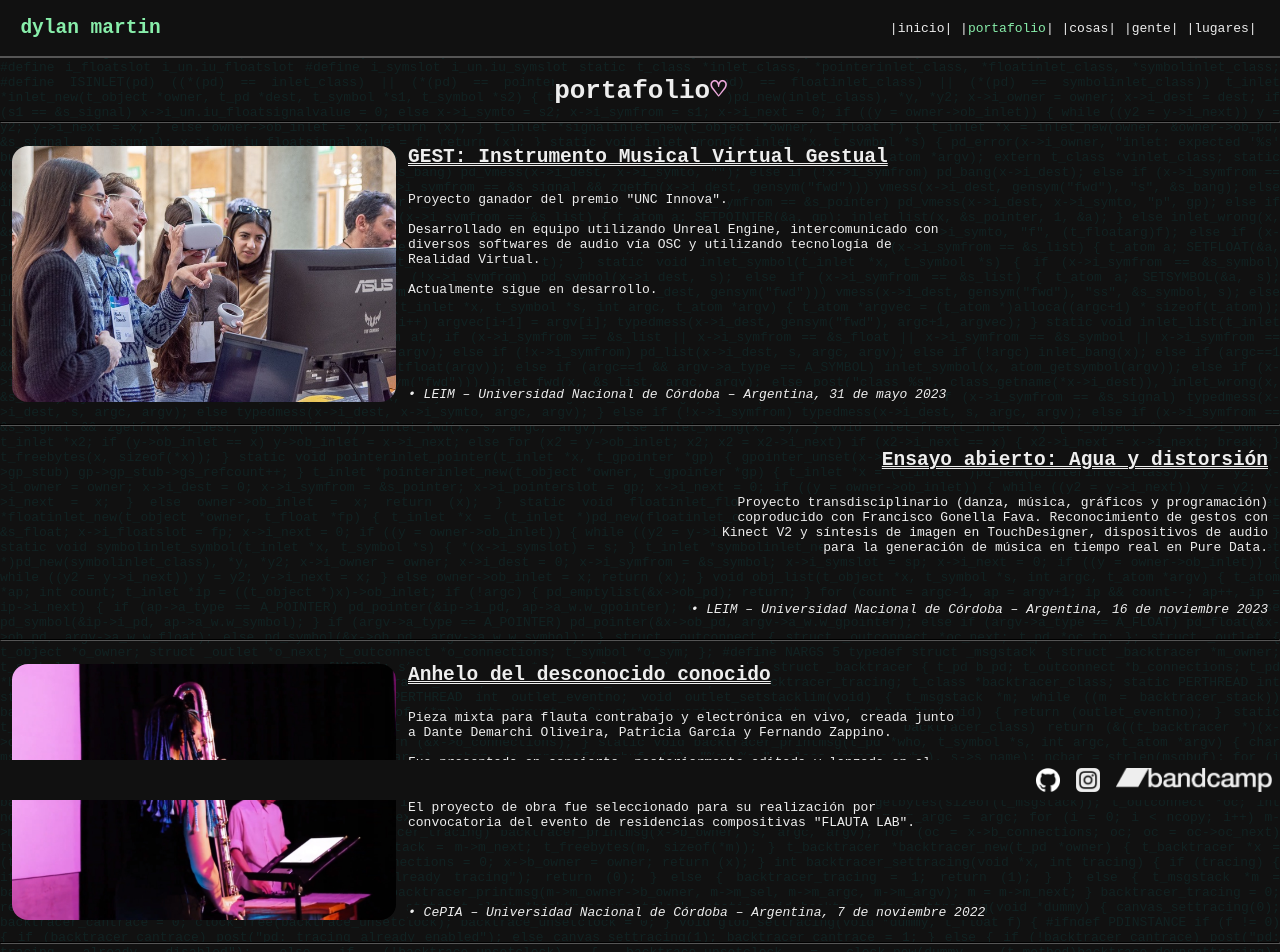
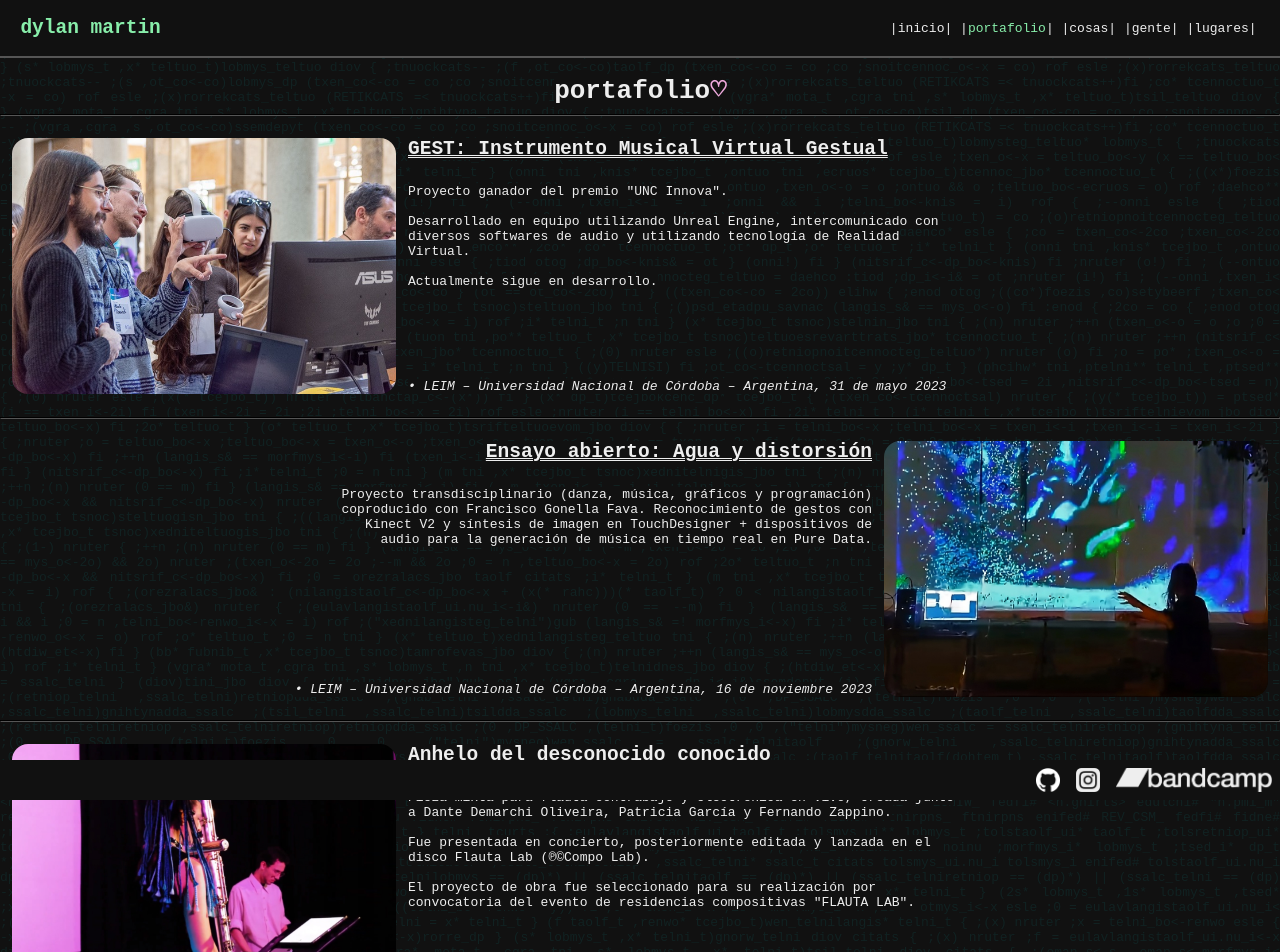
Before and after one commit to martindylan/martindylan.github.io, a React (Create React App) app: page /portafolio in a window 1280 px wide. Shown: the top 952 px of the page. Built offline with nearby package versions, Linux system fonts and the light colour scheme.

Commit message:
feat: portfolio refactor

```diff
--- a/src/Routes/Portafolio/Portafolio.tsx
+++ b/src/Routes/Portafolio/Portafolio.tsx
@@ -6,6 +6,70 @@ import raytone from './img/raytone.jpeg';
 import anhelo from './img/anhelo.jpeg';
 import puredata from './img/puredata.jpeg';
 import presupuesto from './img/presupuesto.jpeg'
+import agua from './img/agua.jpeg';
+
+const list = [
+  {
+    name: `GEST: Instrumento Musical Virtual Gestual`,
+    link: `https://uncinnova.unc.edu.ar/2023/05/09/gest-instrumento-musical-virtual-gestual/`,
+    img: gest,
+    description: [
+      `Proyecto ganador del premio "UNC Innova".`,
+      `Desarrollado en equipo utilizando Unreal Engine, intercomunicado con diversos softwares de audio y utilizando tecnología de Realidad Virtual.`,
+      `Actualmente sigue en desarrollo.`
+    ],
+    foot: `LEIM – Universidad Nacional de Córdoba – Argentina, 31 de mayo 2023`
+  },
+  {
+    name: `Ensayo abierto: Agua y distorsión`,
+    img: agua,
+    description: [
+      `Proyecto transdisciplinario (danza, música, gráficos y programación) coproducido con Francisco Gonella Fava. Reconocimiento de gestos con Kinect V2 y síntesis de imagen en TouchDesigner + dispositivos de audio para la generación de música en tiempo real en Pure Data.`
+    ],
+    foot: `LEIM – Universidad Nacional de Córdoba – Argentina, 16 de noviembre 2023`
+  },
+  {
+    name: `Anhelo del desconocido conocido`,
+    link: `https://youtu.be/Ew8ynAkciSo`,
+    img: anhelo,
+    description: [
+      `Pieza mixta para flauta contrabajo y electrónica en vivo, creada junto a Dante Demarchi Oliveira, Patricia García y Fernando Zappino.`,
+      `Fue presentada en concierto, posteriormente editada y lanzada en el disco Flauta Lab (℗©Compo Lab).`,
+      `El proyecto de obra fue seleccionado para su realización por convocatoria del evento de residencias compositivas "FLAUTA LAB".`
+    ],
+    foot: `CePIA – Universidad Nacional de Córdoba – Argentina, 7 de noviembre 2022`
+  },
+  {
+    name: `Composición Audiovisual en Tiempo Real con RayTone`,
+    link: `https://youtu.be/4WC5qjHF27w`,
+    img: raytone,
+    description: [
+      `Becado por la Universidad de Stanford.`,
+      `Formación y prueba del entorno de programación RayTone, aún en desarrollo, para la composición de piezas audiovisuales utilizando ChucK y shaders HLSL.`,
+      `Se desarrolló una composición durante el período del workshop.`
+    ],
+    foot: `CCRMA – Universidad de Stanford – EE.UU., 21 de julio 2023`
+  },
+  {
+    name: `Publicación de software de audio`,
+    link: `https://github.com/martindylan`,
+    img: puredata,
+    description: [
+      `Diseño e implementación de dispositivos de audio (sintetizadores, efectos, herramientas varias) desarrollados principalmente en Pure Data y publicados bajo licencias FOSS, como parte de mi investigación y educación continua en DSP.`
+    ],
+    foot: `2021 – Presente`
+  },
+  {
+    name: `Paisaje sonoro de las festividades por la coronación de Carlos IV`,
+    link: `https://soundcloud.com/cibertopo/paisaje_sonoro_museo_documento_ascenso_carlos_ivwav/s-VHeI6xv4I6h?si=d1552917e01f4a27b9f7b50a850de0d2&utm_source=clipboard&utm_medium=text&utm_campaign=social_sharing`,
+    img: presupuesto,
+    description: [
+      `Pieza creada junto a Basilio del Boca a partir de una reconstrucción histórica en torno a la celebración de la coronación de Carlos IV en Buenos Aires, a exponerse junto a un documento de la época donde se designa el presupuesto para dichas festividades.`,
+      `Coordinación y asesoramiento general: Clarisa Pedrotti.`
+    ],
+    foot: `Museo Histórico Nacional del Cabildo – Buenos Aires – Argentina, 4 de agosto 2023`
+  },
+]
 
 export default function Cosas() {
   return (
@@ -13,90 +77,21 @@ export default function Cosas() {
       <Title>portafolio</Title>
       <section>
 
-        <hr />
-        <div className='CardLong-container'>
-          <CardLong
-            name='GEST: Instrumento Musical Virtual Gestual'
-            link='https://uncinnova.unc.edu.ar/2023/05/09/gest-instrumento-musical-virtual-gestual/'
-            img={gest}
-            description={[
-              `Proyecto ganador del premio "UNC Innova".`,
-              `Desarrollado en equipo utilizando Unreal Engine, intercomunicado con diversos softwares de audio vía OSC y utilizando tecnología de Realidad Virtual.`,
-              `Actualmente sigue en desarrollo.`
-            ]}
-            foot='LEIM – Universidad Nacional de Córdoba – Argentina, 31 de mayo 2023'
-          />
-        </div>
-
-        <hr />
-        <div className='CardLong-container'>
-          <CardLong
-            right
-            name='Ensayo abierto: Agua y distorsión'
-            description={[
-              `Proyecto transdisciplinario (danza, música, gráficos y programación) coproducido con Francisco Gonella Fava. Reconocimiento de gestos con Kinect V2 y síntesis de imagen en TouchDesigner, dispositivos de audio para la generación de música en tiempo real en Pure Data.`
-            ]}
-            foot='LEIM – Universidad Nacional de Córdoba – Argentina, 16 de noviembre 2023'
-          />
-        </div>
-
-        <hr />
-        <div className='CardLong-container'>
-          <CardLong
-            name='Anhelo del desconocido conocido'
-            link='https://youtu.be/Ew8ynAkciSo'
-            img={anhelo}
-            description={[
-              `Pieza mixta para flauta contrabajo y electrónica en vivo, creada junto a Dante Demarchi Oliveira, Patricia García y Fernando Zappino.`,
-              `Fue presentada en concierto, posteriormente editada y lanzada en el disco Flauta Lab (℗©Compo Lab).`,
-              `El proyecto de obra fue seleccionado para su realización por convocatoria del evento de residencias compositivas "FLAUTA LAB".`
-            ]}
-            foot='CePIA – Universidad Nacional de Córdoba – Argentina, 7 de noviembre 2022'
-          />
-        </div>
-
-        <hr />
-        <div className='CardLong-container'>
-          <CardLong
-            right
-            name='Composición Audiovisual en Tiempo Real con RayTone'
-            link='https://www.youtube.com/watch?v=4WC5qjHF27w'
-            img={raytone}
-            description={[
-              `Becado por la Universidad de Stanford.`,
-              `Formación y prueba del entorno de programación RayTone, aún en desarrollo, para la composición de piezas audiovisuales utilizando ChucK y shaders HLSL.`,
-              `Se desarrolló una composición durante el período del workshop.`
-            ]}
-            foot='CCRMA – Universidad de Stanford – EE.UU., 21 de julio 2023'
-          />
-        </div>
-
-        <hr />
-        <div className='CardLong-container'>
-          <CardLong
-            name='Publicación de software de audio'
-            link='https://github.com/martindylan'
-            img={puredata}
-            description={[
-              `Diseño e implementación de dispositivos de audio (sintetizadores, efectos, herramientas varias) desarrollados principalmente en Pure Data y publicados bajo licencias FOSS, como parte de mi investigación y educación continua en DSP.`
-            ]}
-            foot='2021 – Presente'
-          />
-        </div>
-
-        <hr />
-        <div className='CardLong-container'>
-          <CardLong
-            right
-            name='Paisaje sonoro de las festividades por la coronación de Carlos IV'
-            img={presupuesto}
-            description={[
-              `Pieza creada junto a Basilio del Boca a partir de una reconstrucción histórica en torno a la celebración de la coronación de Carlos IV en Buenos Aires, a exponerse junto a un documento de la época donde se designa el presupuesto para dichas festividades.`,
-              `Coordinación y asesoramiento general: Clarisa Pedrotti.`
-            ]}
-            foot='Museo Histórico Nacional del Cabildo – Buenos Aires – Argentina, 4 de agosto 2023'
-          />
-        </div>
+        {list.map((item, i) => (
+          <React.Fragment key={i}>
+            <hr />
+            <div className='CardLong-container'>
+              <CardLong
+                right={i % 2 != 0}
+                name={item.name}
+                link={item.link}
+                img={item.img}
+                description={item.description}
+                foot={item.foot}
+              />
+            </div>
+          </React.Fragment>
+        ))}
       </section>
     </div>
   )
--- a/src/Title/Title.module.css
+++ b/src/Title/Title.module.css
@@ -1,5 +1,5 @@
 .this {
-  margin: 2ch 0;
+  margin: 2ch 0 1ch;
   display: flex;
   justify-content: center;
 }
```
Also changed, not shown: src/Routes/Portafolio/img/agua.jpeg (added).
